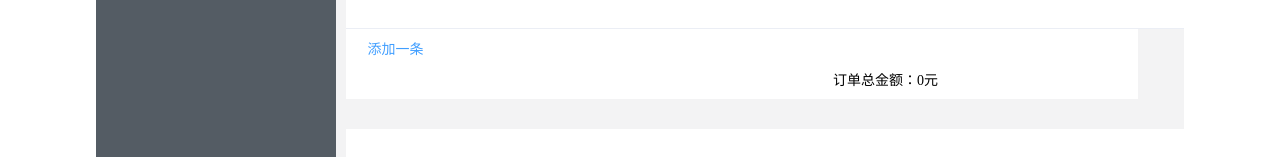
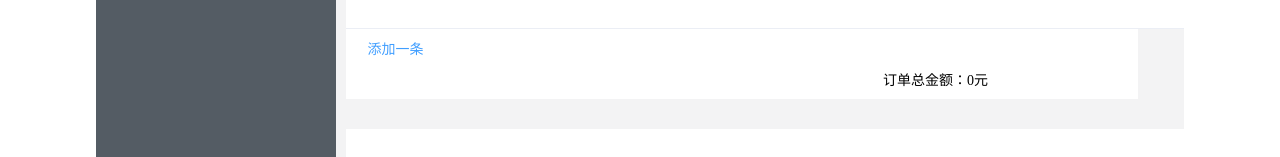
Before and after one commit to conhaifeng/aster, a Vue app: page /order/create in a window 1280 px wide. Shown: the part 341-498 px from the top of the page. Built offline with nearby package versions, Linux system fonts and the light colour scheme.

Commit message:
1.优化样式

```diff
--- a/src/page/order/create_order.vue
+++ b/src/page/order/create_order.vue
@@ -339,7 +339,7 @@ export default {
 .total {
   font-size: 14px;
   text-align: right;
-  padding-right: 200px;
+  padding-right: 150px;
   background-color: #fff;
   margin-right: 46px;
   margin-bottom: 30px;
```
